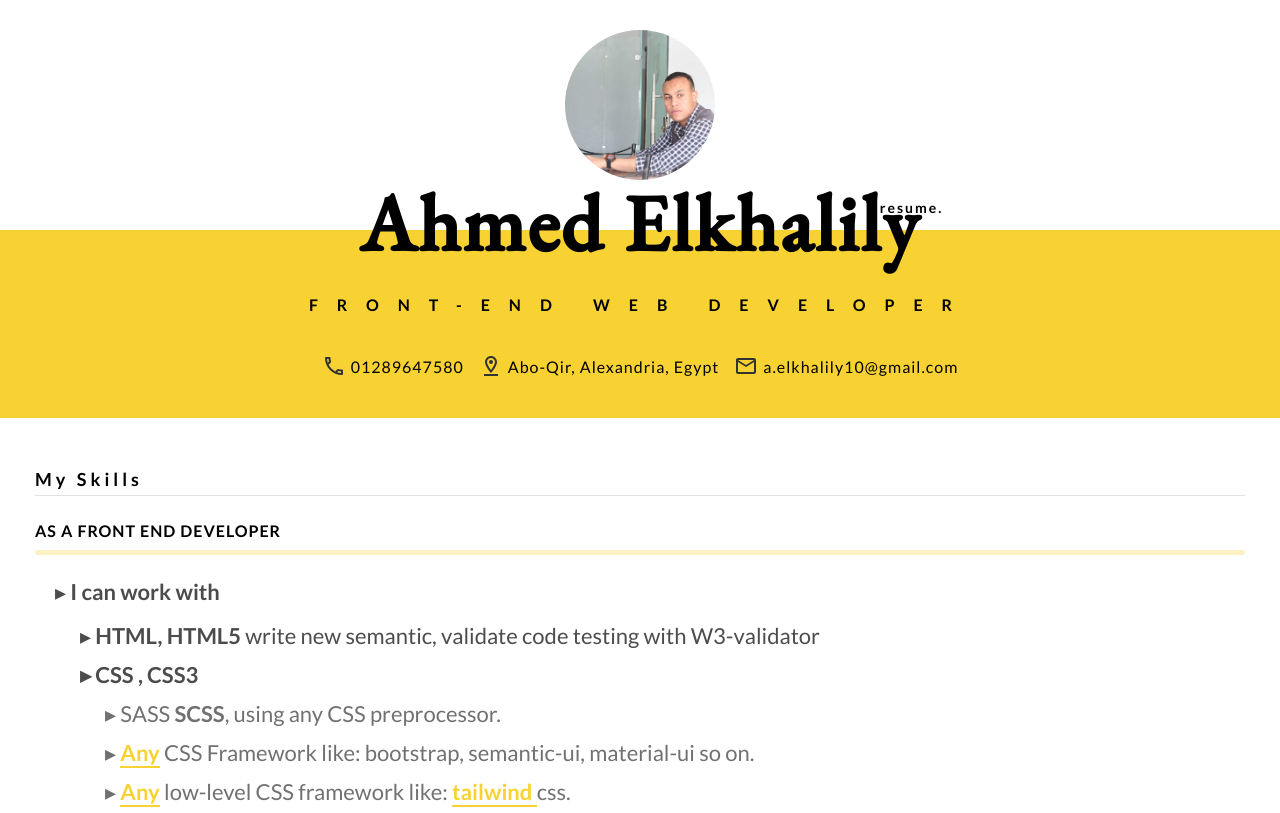
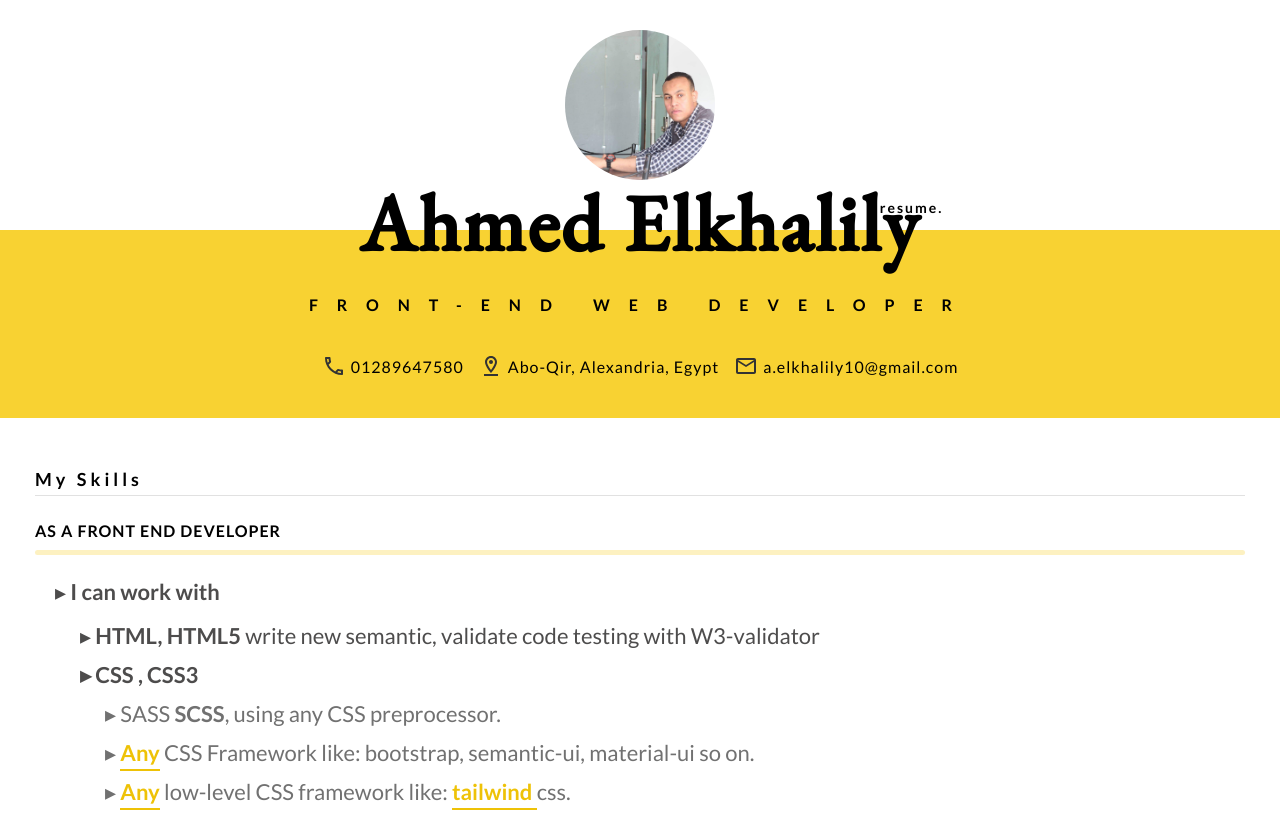
Before and after one commit to ahmed-elkhalily/my-cv-simple, a plain HTML site: page index.html in a window 1280 px wide. Shown: the top 813 px of the page. Drawn offline with nearby package versions, Linux system fonts and the light colour scheme.

Commit message:
Update style.css

```diff
--- a/css/style.css
+++ b/css/style.css
@@ -9,13 +9,15 @@
 }
 
 .underline {
-  color: #F8D232;
-  border-bottom: 2px solid #F8D232;
+  color: #EEC207;
+  border-bottom: 2px solid #EEC207;
+  padding-bottom: 3px;
 }
 
 .love {
   color: #e32222;
-  border-bottom: 1px solid #e32222;
+  border-bottom: 2px solid #e32222;
+  padding-bottom: 3px;
 }
 
 .mt-20 {
```
